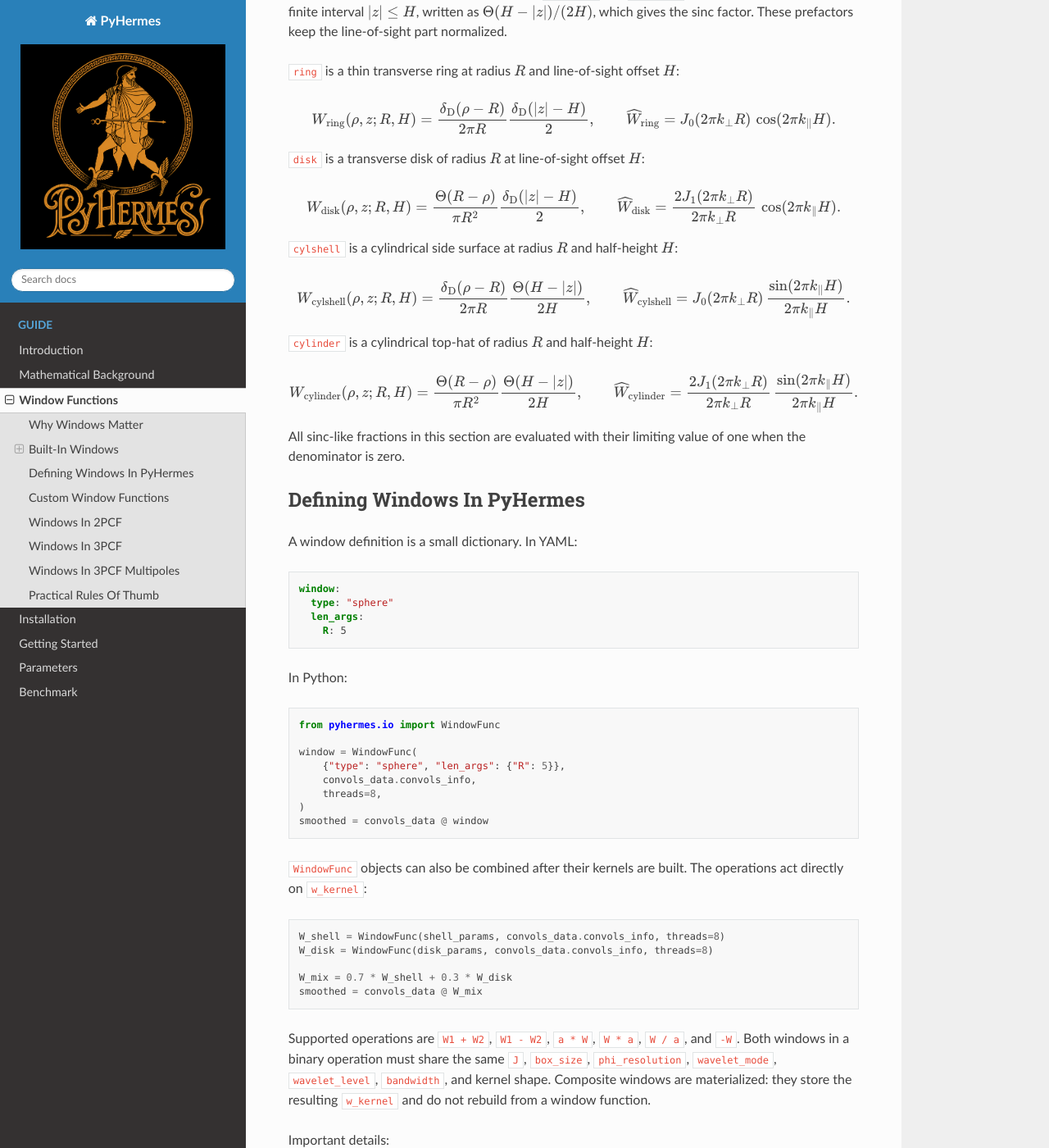
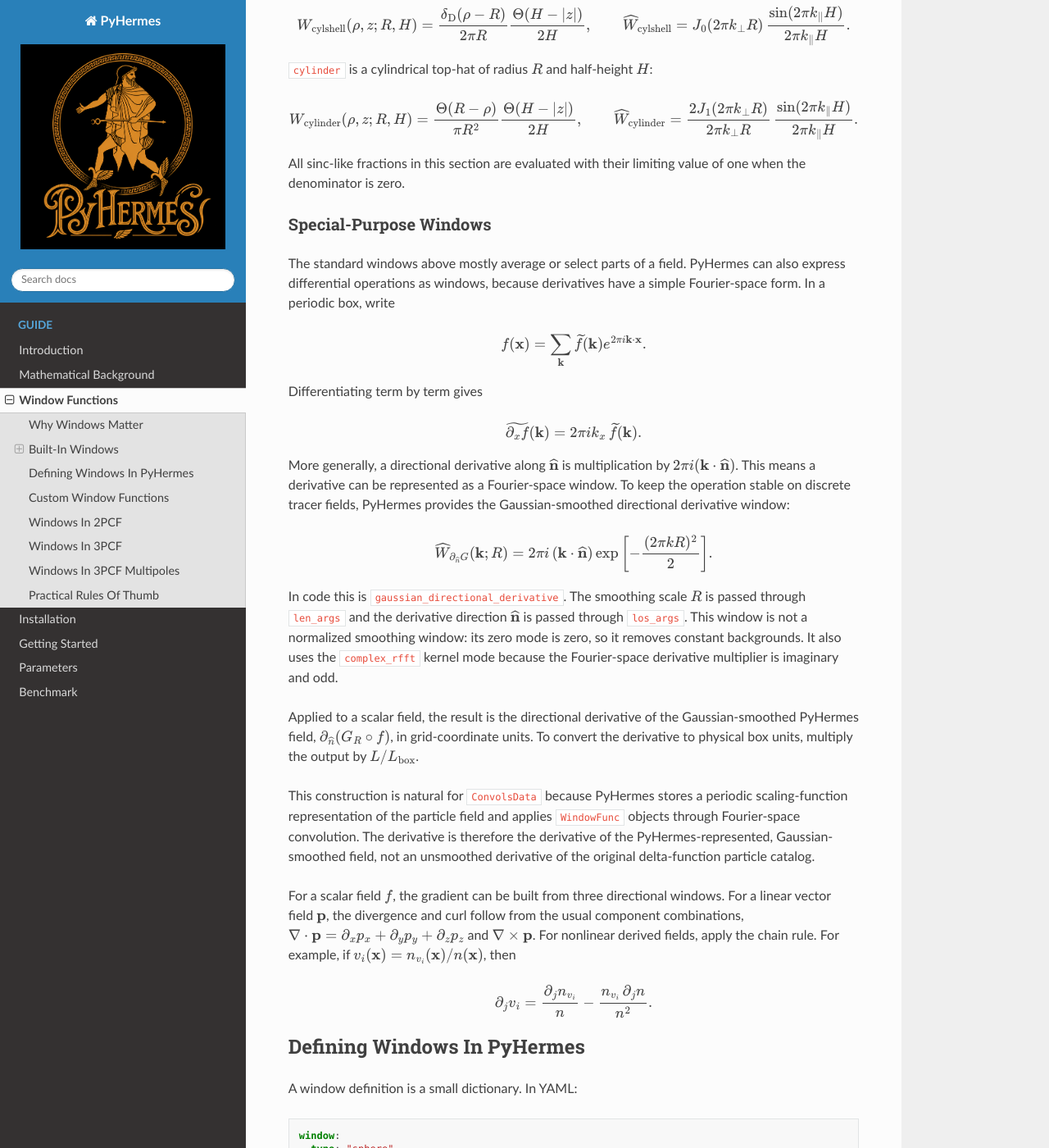
Before and after one commit to SYSUSPA-Projects/PyHermes, a Sphinx documentation site: the page built from docs/windows.rst, in a window 1280 px wide and 1400 px high, scrolled down 2885 px. Shown: the whole window at 82% size. Built offline with Sphinx 7.4.7 and the Read the Docs theme 3.1.0, drawn with Linux system fonts in a browser that asks for light colours; some of the changed text lies outside the part shown.

Commit message:
Update documentation and example notebook with enhanced explanations and timestamp adjustments
- Revised the "Special-Purpose Windows" section in `windows.rst` to clarify the use of Gaussian-smoothed directional derivative windows and their application in PyHermes.
- Updated timestamps in the `weighted_fields.ipynb` notebook to reflect a more recent execution time, ensuring consistency in log outputs.

```diff
--- a/docs/windows.rst
+++ b/docs/windows.rst
@@ -150,27 +150,6 @@ In Fourier space, with
    }
    \exp\left(-{q_{\rm smooth}^2\over 2}\right).
 
-Special-Purpose Windows
-~~~~~~~~~~~~~~~~~~~~~~~
-
-``gaussian_directional_derivative`` is a Gaussian-smoothed directional
-derivative filter. It is not a normalized smoothing window: its zero mode is
-zero, so it removes constant backgrounds. The smoothing scale :math:`R` is
-passed through ``len_args`` and the derivative direction
-:math:`\widehat{\mathbf n}` is passed through ``los_args``:
-
-.. math::
-
-   \widehat W_{\partial_{\widehat n}G}(\mathbf{k};R)
-   =
-   2\pi i\,(\mathbf{k}\cdot\widehat{\mathbf n})
-   \exp\left[-{(2\pi kR)^2\over 2}\right].
-
-Applied to a scalar field, this returns the directional derivative of the
-Gaussian-smoothed field in grid-coordinate units,
-:math:`\partial_{\widehat n}(G_R\circ n)`. To convert the derivative to
-physical box units, multiply the output by :math:`L/L_{\rm box}`.
-
 Axis-Aligned Windows
 ~~~~~~~~~~~~~~~~~~~~
 
@@ -284,6 +263,77 @@ offset :math:`H`:
 
 All sinc-like fractions in this section are evaluated with their limiting
 value of one when the denominator is zero.
+
+Special-Purpose Windows
+~~~~~~~~~~~~~~~~~~~~~~~
+
+The standard windows above mostly average or select parts of a field. PyHermes
+can also express differential operations as windows, because derivatives have a
+simple Fourier-space form. In a periodic box, write
+
+.. math::
+
+   f(\mathbf{x})
+   =
+   \sum_{\mathbf{k}}\widetilde f(\mathbf{k})
+   e^{2\pi i\mathbf{k}\cdot\mathbf{x}}.
+
+Differentiating term by term gives
+
+.. math::
+
+   \widetilde{\partial_x f}(\mathbf{k})
+   =
+   2\pi i k_x\,\widetilde f(\mathbf{k}).
+
+More generally, a directional derivative along
+:math:`\widehat{\mathbf n}` is multiplication by
+:math:`2\pi i(\mathbf{k}\cdot\widehat{\mathbf n})`. This means a derivative
+can be represented as a Fourier-space window. To keep the operation stable on
+discrete tracer fields, PyHermes provides the Gaussian-smoothed directional
+derivative window:
+
+.. math::
+
+   \widehat W_{\partial_{\widehat n}G}(\mathbf{k};R)
+   =
+   2\pi i\,(\mathbf{k}\cdot\widehat{\mathbf n})
+   \exp\left[-{(2\pi kR)^2\over 2}\right].
+
+In code this is ``gaussian_directional_derivative``. The smoothing scale
+:math:`R` is passed through ``len_args`` and the derivative direction
+:math:`\widehat{\mathbf n}` is passed through ``los_args``. This window is not
+a normalized smoothing window: its zero mode is zero, so it removes constant
+backgrounds. It also uses the ``complex_rfft`` kernel mode because the
+Fourier-space derivative multiplier is imaginary and odd.
+
+Applied to a scalar field, the result is the directional derivative of the
+Gaussian-smoothed PyHermes field,
+:math:`\partial_{\widehat n}(G_R\circ f)`, in grid-coordinate units. To convert
+the derivative to physical box units, multiply the output by
+:math:`L/L_{\rm box}`.
+
+This construction is natural for ``ConvolsData`` because PyHermes stores a
+periodic scaling-function representation of the particle field and applies
+``WindowFunc`` objects through Fourier-space convolution. The derivative is
+therefore the derivative of the PyHermes-represented, Gaussian-smoothed field,
+not an unsmoothed derivative of the original delta-function particle catalog.
+
+For a scalar field :math:`f`, the gradient can be built from three directional
+windows. For a linear vector field :math:`\mathbf{p}`, the divergence and curl
+follow from the usual component combinations,
+:math:`\nabla\cdot\mathbf{p}=\partial_x p_x+\partial_y p_y+\partial_z p_z`
+and :math:`\nabla\times\mathbf{p}`. For nonlinear derived fields, apply the
+chain rule. For example, if
+:math:`v_i(\mathbf{x})=n_{v_i}(\mathbf{x})/n(\mathbf{x})`, then
+
+.. math::
+
+   \partial_j v_i
+   =
+   {\partial_j n_{v_i}\over n}
+   -
+   {n_{v_i}\,\partial_j n\over n^2}.
 
 Defining Windows In PyHermes
 ----------------------------
```
Also changed, not shown: 1 other file.
